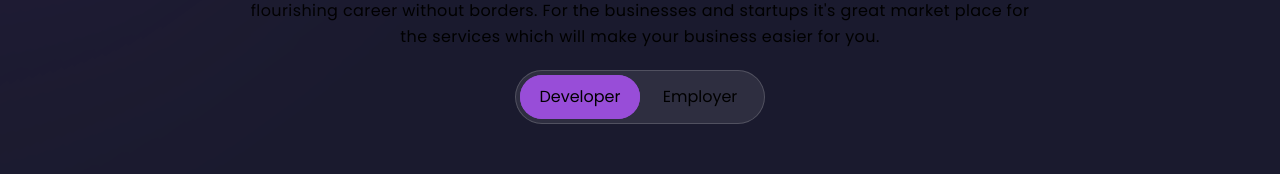
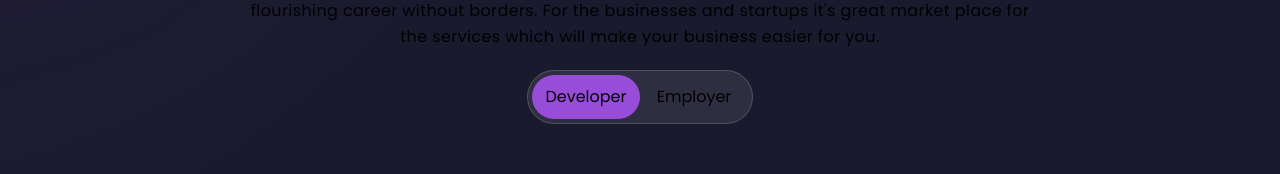
Before and after one commit to Chaitanya-exe/OGT-2.0, a Next.js app: page / in a window 1280 px wide. Shown: the part 385-559 px from the top of the page. Built offline with nearby package versions, Linux system fonts and the light colour scheme.

Commit message:
static landing page

```diff
--- a/components/HeroSection.jsx
+++ b/components/HeroSection.jsx
@@ -27,9 +27,10 @@ const HeroSection = () => {
         borders. For the businesses and startups it's great market place for the
         services which will make your business easier for you.
       </motion.h4>
-      <div className="flex w-fit bg-e1/10 border border-e1/20 rounded-full p-1">
-        <Button text="Developer" className="l1_button bg-l1 " />
-        <Button text="Employer" className="l1_button " />
+      <div className="flex w-fit bg-e1/10
+ border border-e1/20 rounded-full p-1">
+        <button text="Developer" className="l1_button bg-l1 ">Developer</button>
+        <button className='l1_button'>Employer</button>
       </div>
     </motion.div>
   );
--- a/styles/globals.css
+++ b/styles/globals.css
@@ -78,7 +78,7 @@ body {
     border-radius: 24px;
   }
   .l1_button{
-width: 120px;
+width: 108px;
 height: 44px;
 border-radius: 24px;
   }
```
